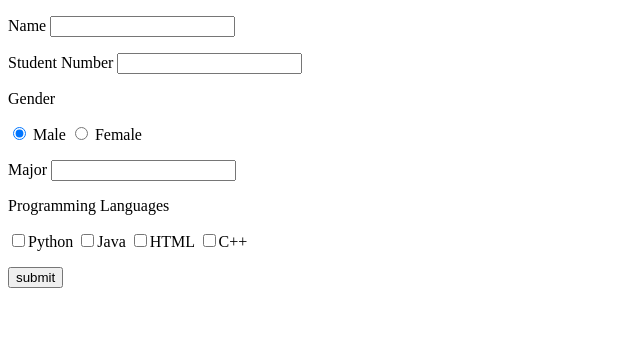
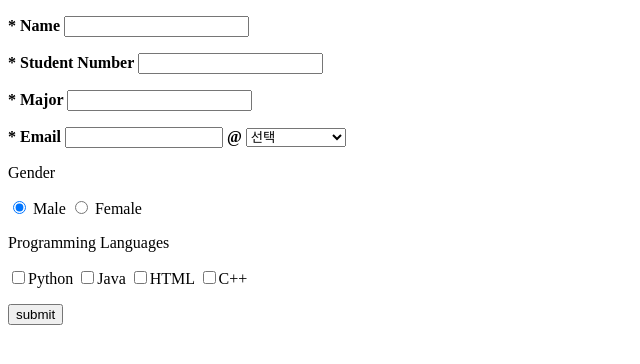
Before and after one commit to CSID-DGU/2024-2-OSSPrac-watch-02, a Flask app: page / in a window 1280 px wide. Shown: the top 364 px of the page, without its empty margins (0-640 px from the left). Run offline with Flask 3, Linux system fonts and the light colour scheme.

Commit message:
feat: modify input.html

```diff
--- a/SubjectA2-3-1/templates/input.html
+++ b/SubjectA2-3-1/templates/input.html
@@ -2,15 +2,27 @@
 <html lang="kor">
 <body>
     <form action="/result" method="POST">
-        <p>Name <input type='text' name='name'></p>
+        <p><label style="font-weight: bold;">* Name <input type='text' name='name'></p>
 
-        <p>Student Number <input type='text' id='StudentNumber' name='StudentNumber' /></p>
+        <p><label style="font-weight: bold;">* Student Number <input type='text' id='StudentNumber' name='StudentNumber' /></p>
+
+        <p><label style="font-weight: bold;">* Major <input type='text' name='Major' /></p>
+
+        <p><label style="font-weight: bold;">
+            * Email
+            <input type='text' name='EmailID' style="width: 150px;">
+            <span>@</span>
+            <select name="EmailDomain" style="width: 100px;">
+                <option value="">선택</option>
+                <option value="gmail.com">gmail.com</option>
+                <option value="naver.com">naver.com</option>
+                <option value="dgu.ac.kr">dgu.ac.kr</option>
+            </select>
+        </p>
 
         <p> Gender</p>
-            <input type="radio" name="Gender" value="Male" checked> Male
-            <input type="radio" name="Gender" value="Female"> Female <br>
-
-        <p> Major <input type='text' name='Major' /></p>
+        <input type="radio" name="Gender" value="Male" checked> Male
+        <input type="radio" name="Gender" value="Female"> Female <br>
 
         <p> Programming Languages</p>
         <label><input type = "checkbox" value = "Python"  name = "languages"/>Python</label>
```
